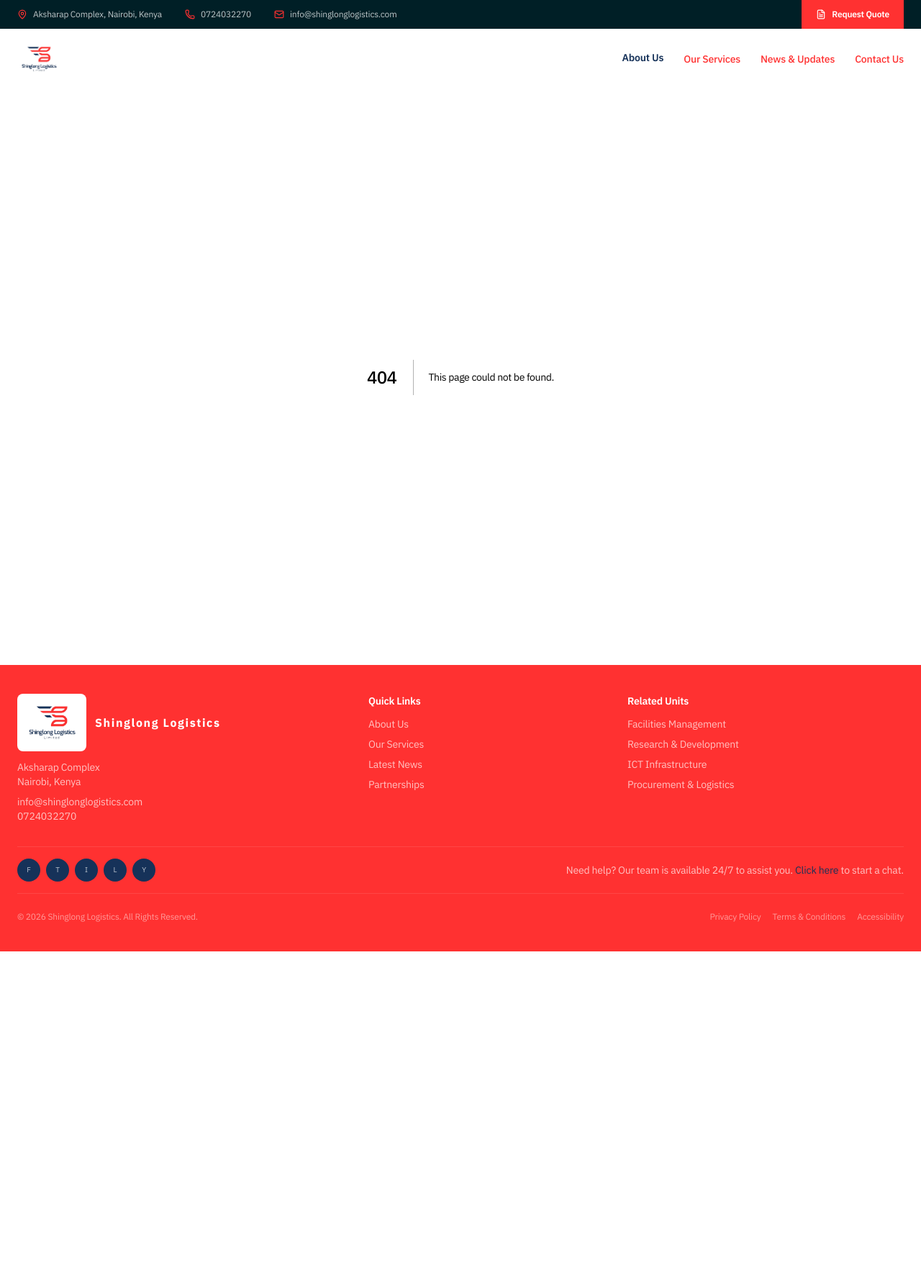
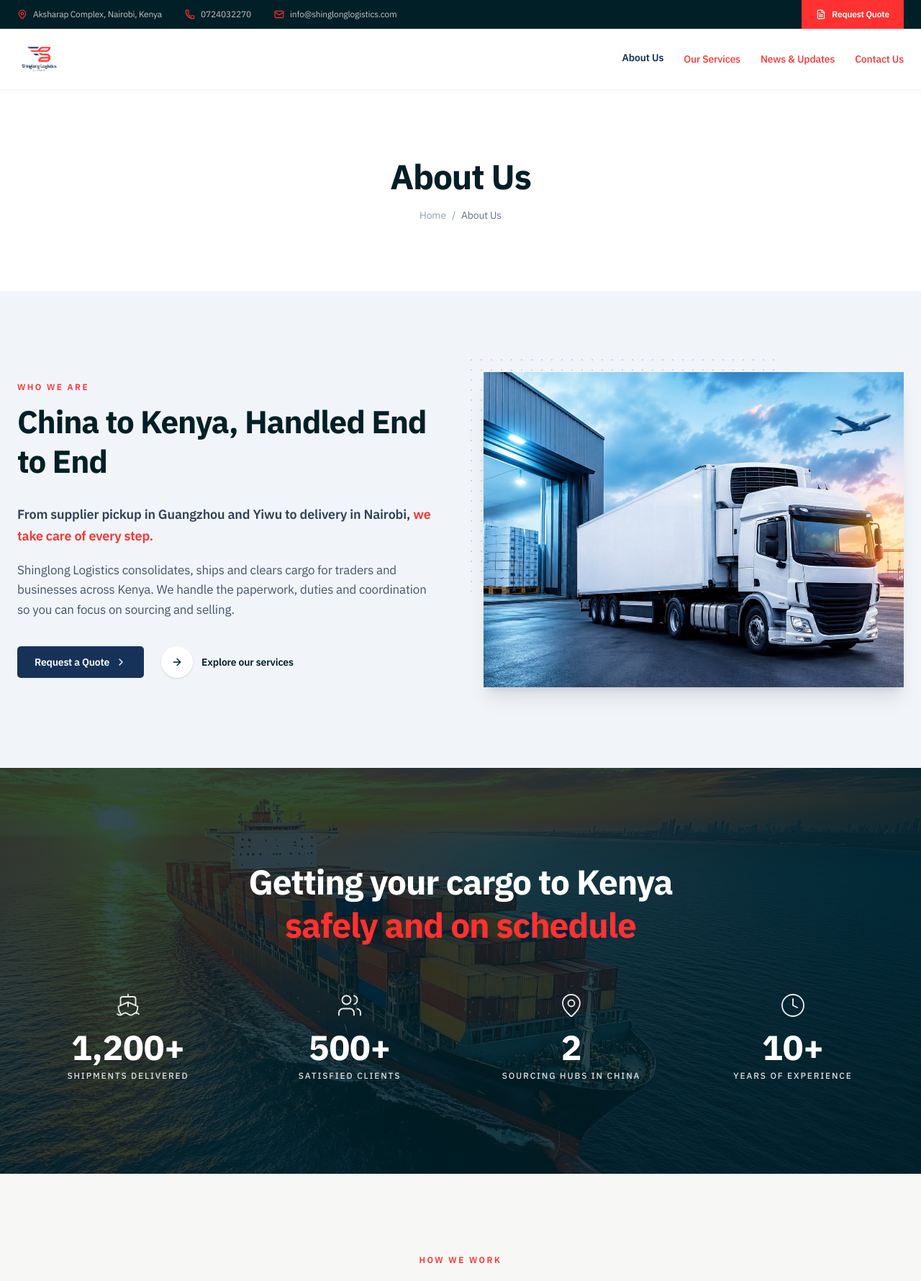
Before and after one commit to KhalanHappiness/shinglonglogisticsv2, a Next.js app in the folder shinglonglogistics/: page /about in a window 1280 px wide. Before the commit this address had no page. Shown: the top 1780 px of the page at 72% size. Before the commit the page ends 1322 px from the top, so only its background shows below. Built offline with nearby package versions, Linux system fonts and the light colour scheme.

Commit message:
Add About page
Shared page header with breadcrumb, stats band over a photo and a
four-step "how we work" section, reusing the home page sections.
Also adds the content used by the inner pages.

Co-Authored-By: Claude Opus 5.5 <noreply@anthropic.com>

```diff
--- /dev/null
+++ b/shinglonglogistics/app/about/page.tsx
@@ -0,0 +1,32 @@
+import type { Metadata } from "next";
+import PageHeader from "@/components/PageHeader";
+import AboutPromo from "@/components/home/AboutPromo";
+import Stats from "@/components/home/Stats";
+import ProcessSteps from "@/components/about/ProcessSteps";
+import Advantages from "@/components/home/Advantages";
+import Team from "@/components/home/Team";
+import Testimonials from "@/components/home/Testimonials";
+import CtaBand from "@/components/home/CtaBand";
+import { home, pages } from "@/data/shinglongdata";
+
+export const metadata: Metadata = {
+  title: "About Us | Shinglong Logistics",
+  description: "Shinglong Logistics ships and clears cargo from China to Kenya for traders and businesses.",
+};
+
+export default function AboutPage() {
+  const { banner, process } = pages.about;
+
+  return (
+    <main>
+      <PageHeader title="About Us" crumbs={[{ label: "About Us" }]} />
+      <AboutPromo content={home.about} />
+      <Stats items={home.stats} image={banner.image} heading={banner.heading} highlight={banner.highlight} />
+      <ProcessSteps content={process} />
+      <Advantages content={{ ...home.advantages, cta: { label: "Our Services", href: "/services" } }} />
+      <Team content={home.team} />
+      <Testimonials content={home.testimonials} />
+      <CtaBand content={home.ctaBand} />
+    </main>
+  );
+}
--- /dev/null
+++ b/shinglonglogistics/components/PageHeader.tsx
@@ -0,0 +1,45 @@
+import Link from "next/link";
+
+interface Crumb {
+  label: string;
+  href?: string;
+}
+
+interface PageHeaderProps {
+  title: string;
+  // The trail after "Home"; the last crumb is the current page
+  crumbs: Crumb[];
+}
+
+export default function PageHeader({ title, crumbs }: PageHeaderProps) {
+  const trail: Crumb[] = [{ label: "Home", href: "/" }, ...crumbs];
+
+  return (
+    <section className="border-t border-slate-100 bg-white py-16 text-center shadow-[inset_0_8px_12px_-10px_rgba(0,0,0,0.08)] md:py-24">
+      <div className="mx-auto max-w-7xl px-6">
+        <h1 className="text-4xl text-foreground md:text-5xl">{title}</h1>
+        <nav aria-label="Breadcrumb" className="mt-5">
+          <ol className="flex flex-wrap items-center justify-center gap-2 text-sm text-slate-400">
+            {trail.map((crumb, i) => {
+              const isLast = i === trail.length - 1;
+              return (
+                <li key={`${crumb.label}-${i}`} className="flex items-center gap-2">
+                  {crumb.href && !isLast ? (
+                    <Link href={crumb.href} className="transition-colors hover:text-primary">
+                      {crumb.label}
+                    </Link>
+                  ) : (
+                    <span aria-current={isLast ? "page" : undefined} className={isLast ? "text-slate-500" : ""}>
+                      {crumb.label}
+                    </span>
+                  )}
+                  {!isLast && <span aria-hidden="true">/</span>}
+                </li>
+              );
+            })}
+          </ol>
+        </nav>
+      </div>
+    </section>
+  );
+}
--- /dev/null
+++ b/shinglonglogistics/components/about/ProcessSteps.tsx
@@ -0,0 +1,26 @@
+import type { PagesContent } from "@/data/shinglongdata";
+import SectionHeading from "@/components/home/SectionHeading";
+
+export default function ProcessSteps({ content }: { content: PagesContent["about"]["process"] }) {
+  return (
+    <section className="bg-[#f7f7f5] py-20 md:py-28">
+      <div className="mx-auto max-w-7xl px-6">
+        <SectionHeading eyebrow={content.eyebrow} heading={content.heading} description={content.description} />
+
+        <ol className="relative mt-16 grid gap-12 md:grid-cols-4 md:gap-8">
+          {/* Connector line behind the step numbers (desktop) */}
+          <div aria-hidden="true" className="absolute left-[12.5%] right-[12.5%] top-7 hidden border-t-2 border-dashed border-slate-300 md:block" />
+          {content.steps.map(({ title, description }, i) => (
+            <li key={title} className="relative text-center">
+              <span className="mx-auto flex h-14 w-14 items-center justify-center rounded-full bg-primary text-lg font-bold text-white ring-8 ring-[#f7f7f5]">
+                {String(i + 1).padStart(2, "0")}
+              </span>
+              <h3 className="mt-6 text-lg font-semibold text-foreground">{title}</h3>
+              <p className="mx-auto mt-3 max-w-64 leading-relaxed text-slate-600">{description}</p>
+            </li>
+          ))}
+        </ol>
+      </div>
+    </section>
+  );
+}
--- a/shinglonglogistics/data/shinglongdata.ts
+++ b/shinglonglogistics/data/shinglongdata.ts
@@ -501,6 +501,81 @@ export const newsPosts: NewsArticle[] = [
   },
 ];
 
+// ---------------------------------------------------------------------------
+// Inner pages
+// ---------------------------------------------------------------------------
+
+export interface ProcessStep {
+  title: string;
+  description: string;
+}
+
+export interface PagesContent {
+  about: {
+    banner: { heading: string; highlight: string; image: string };
+    process: SectionIntro & { steps: ProcessStep[] };
+  };
+  services: { intro: string };
+  news: { supportBox: { heading: string; description: string; cta: CtaLink } };
+  contact: {
+    findUsHeading: string;
+    formHeading: string;
+    mapQuery: string;
+  };
+}
+
+export const pages: PagesContent = {
+  about: {
+    banner: {
+      heading: "Getting your cargo to Kenya",
+      highlight: "safely and on schedule",
+      image: "/images/SeaTransportation.jpg",
+    },
+    process: {
+      eyebrow: "How We Work",
+      heading: "From Order to Delivery in Four Steps",
+      description: "A simple process with one team looking after your shipment the whole way.",
+      steps: [
+        {
+          title: "Tell us what you're shipping",
+          description: "Share your supplier details, the goods and your timeline, and we'll recommend a route.",
+        },
+        {
+          title: "We collect & consolidate",
+          description: "We pick up from your suppliers in China and prepare your goods for shipping.",
+        },
+        {
+          title: "Shipping & clearance",
+          description: "Your cargo travels by sea or air, and we handle the paperwork for clearance in Kenya.",
+        },
+        {
+          title: "Delivered to your door",
+          description: "We deliver to your shop, warehouse or office and confirm once it has arrived.",
+        },
+      ],
+    },
+  },
+
+  services: {
+    intro:
+      "Whether you're importing a few cartons or a full container, we have a service to match your cargo, timeline and budget.",
+  },
+
+  news: {
+    supportBox: {
+      heading: "Have a question about your shipment?",
+      description: "Our team is happy to help with quotes, documents and shipment updates.",
+      cta: { label: "Get In Touch", href: "/contact" },
+    },
+  },
+
+  contact: {
+    findUsHeading: "Find Us",
+    formHeading: "Send Us a Message",
+    mapQuery: "Aksharap Complex, Nairobi, Kenya",
+  },
+};
+
 export const home: HomeContent = {
   advantages: {
     eyebrow: "Why Shinglong",
```
